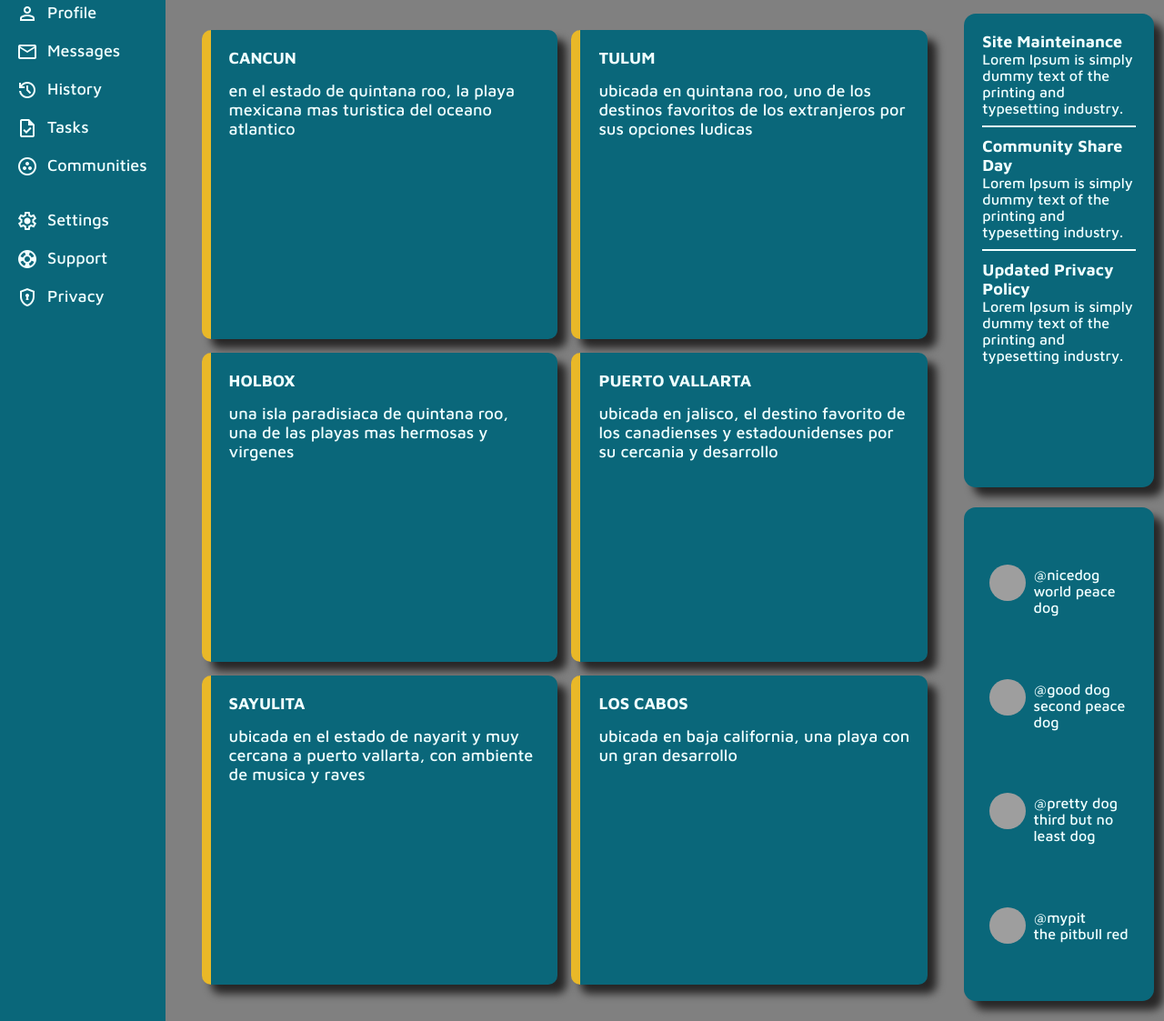
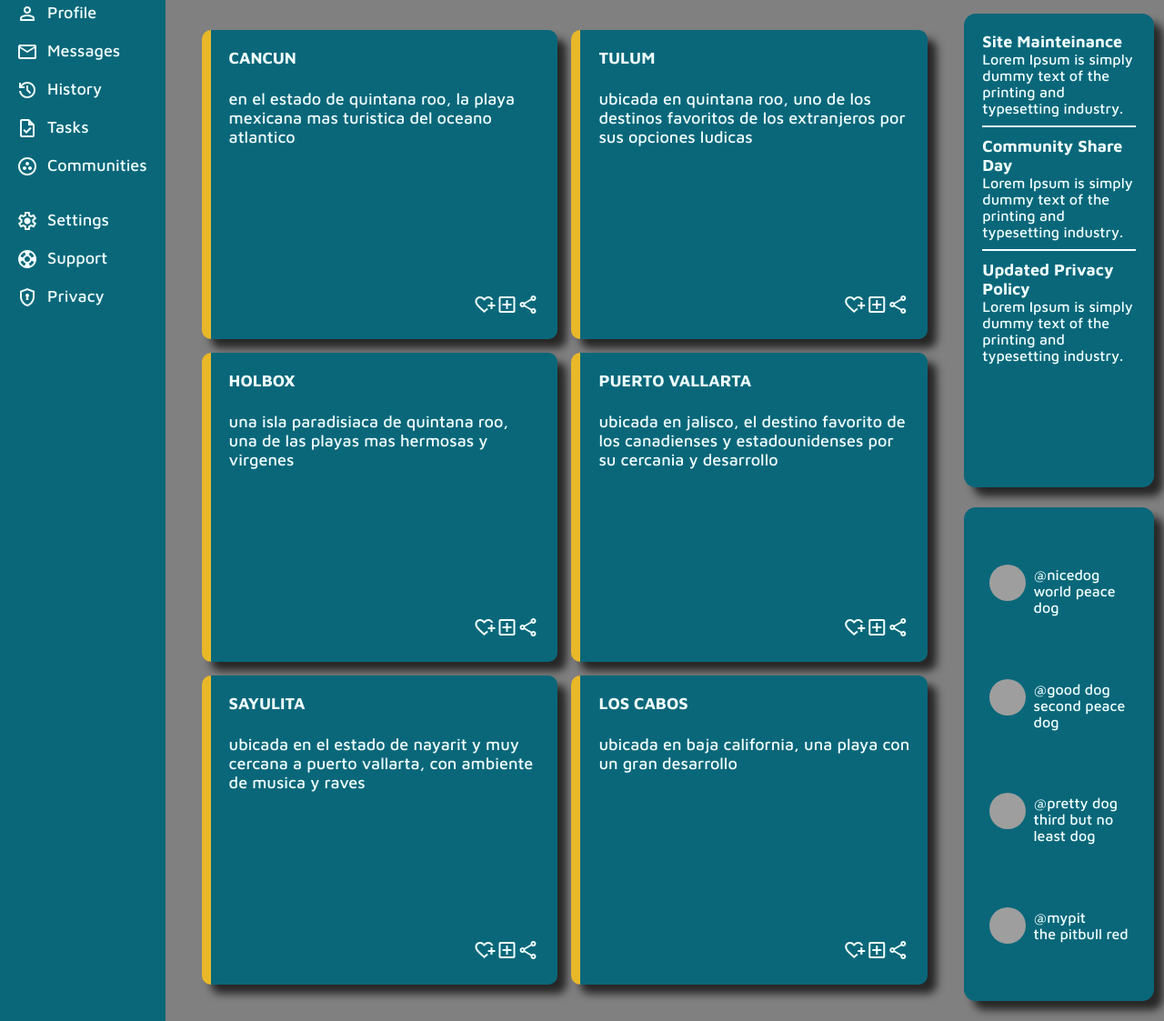
Before and after one commit to AliQTank/odin-admin-dashboard, a plain HTML site: page index.html in a window 1280 px wide. Shown: the part 141-1264 px from the top of the page at 91% size. Drawn offline with nearby package versions, Linux system fonts and the light colour scheme; grey boxes are pictures that could not be loaded; a web font is replaced by a local one.

Commit message:
did i finish?

```diff
--- a/index.html
+++ b/index.html
@@ -49,30 +49,55 @@
                     <h4>cancun</h4>
                     <p>en el estado de quintana roo, la playa mexicana mas turistica del oceano atlantico</p>
                     <ul>
-                        <li></li>
-                        <li></li>
-                        <li></li>
+                        <li><span class="material-symbols-outlined">heart_plus</span></li>
+                        <li><span class="material-symbols-outlined">add_box</span></li>
+                        <li><span class="material-symbols-outlined">share</span></li>
                     </ul>
                 </div>
                 <div class="projects">
                     <h4>tulum</h4>
                     <p>ubicada en quintana roo, uno de los destinos favoritos de los extranjeros por sus opciones ludicas</p>
+                    <ul>
+                        <li><span class="material-symbols-outlined">heart_plus</span></li>
+                        <li><span class="material-symbols-outlined">add_box</span></li>
+                        <li><span class="material-symbols-outlined">share</span></li>
+                    </ul>
                 </div>
                 <div class="projects">
                     <h4>holbox</h4>
                     <p>una isla paradisiaca de quintana roo, una de las playas mas hermosas y virgenes</p>
+                    <ul>
+                        <li><span class="material-symbols-outlined">heart_plus</span></li>
+                        <li><span class="material-symbols-outlined">add_box</span></li>
+                        <li><span class="material-symbols-outlined">share</span></li>
+                    </ul>
                 </div>
                 <div class="projects">
                 <h4>puerto vallarta</h4>
                     <p>ubicada en jalisco, el destino favorito de los canadienses y estadounidenses por su cercania y desarrollo</p>
+                    <ul>
+                        <li><span class="material-symbols-outlined">heart_plus</span></li>
+                        <li><span class="material-symbols-outlined">add_box</span></li>
+                        <li><span class="material-symbols-outlined">share</span></li>
+                    </ul>
                 </div>
                 <div class="projects">
                     <h4>sayulita</h4>
                     <p>ubicada en el estado de nayarit y muy cercana a puerto vallarta, con ambiente de musica y raves</p>
+                    <ul>
+                        <li><span class="material-symbols-outlined">heart_plus</span></li>
+                        <li><span class="material-symbols-outlined">add_box</span></li>
+                        <li><span class="material-symbols-outlined">share</span></li>
+                    </ul>
                 </div>
                 <div class="projects">
                     <h4>los cabos</h4>
                     <p>ubicada en baja california, una playa con un gran desarrollo </p>
+                    <ul>
+                        <li><span class="material-symbols-outlined">heart_plus</span></li>
+                        <li><span class="material-symbols-outlined">add_box</span></li>
+                        <li><span class="material-symbols-outlined">share</span></li>
+                    </ul>
                 </div>
             </div>
             <div id="news">
--- a/styles.css
+++ b/styles.css
@@ -93,6 +93,7 @@ ul {
     display: grid;
     grid-template-rows: 1fr 1fr;
     grid-template-columns: 1fr;
+    color: var(--color-clear-blue);
 }
 
 .header #first-line-header {
@@ -177,8 +178,6 @@ ul {
     grid-template-columns: 4fr 1fr;
     grid-template-rows: 1fr 1fr;
     background-color: gray;
-    /* gap: 10px; */
-
 }
 
 .main-content #projects {
@@ -197,6 +196,16 @@ ul {
     border-left: 10px solid var(--color-golden-globes);
     border-radius: 10px;
     box-shadow: 10px 10px 10px #272626;
+    display: grid;
+    grid-template-rows: 15% 1fr 10%;
+}
+
+.main-content #projects .projects ul {
+    display: flex;
+    justify-content: flex-end;
+    /* display: grid;
+    grid-auto-flow: column;
+    justify-self: end; */
 }
 
 .main-content #news {
```
